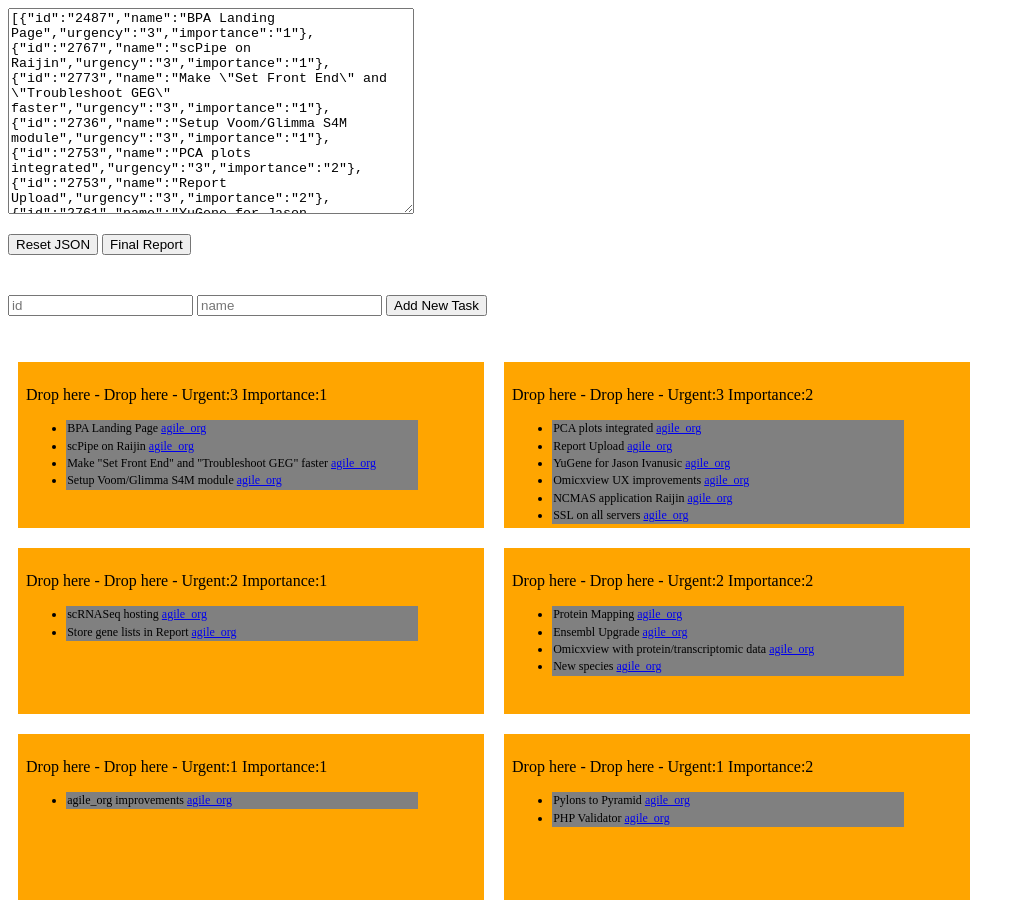
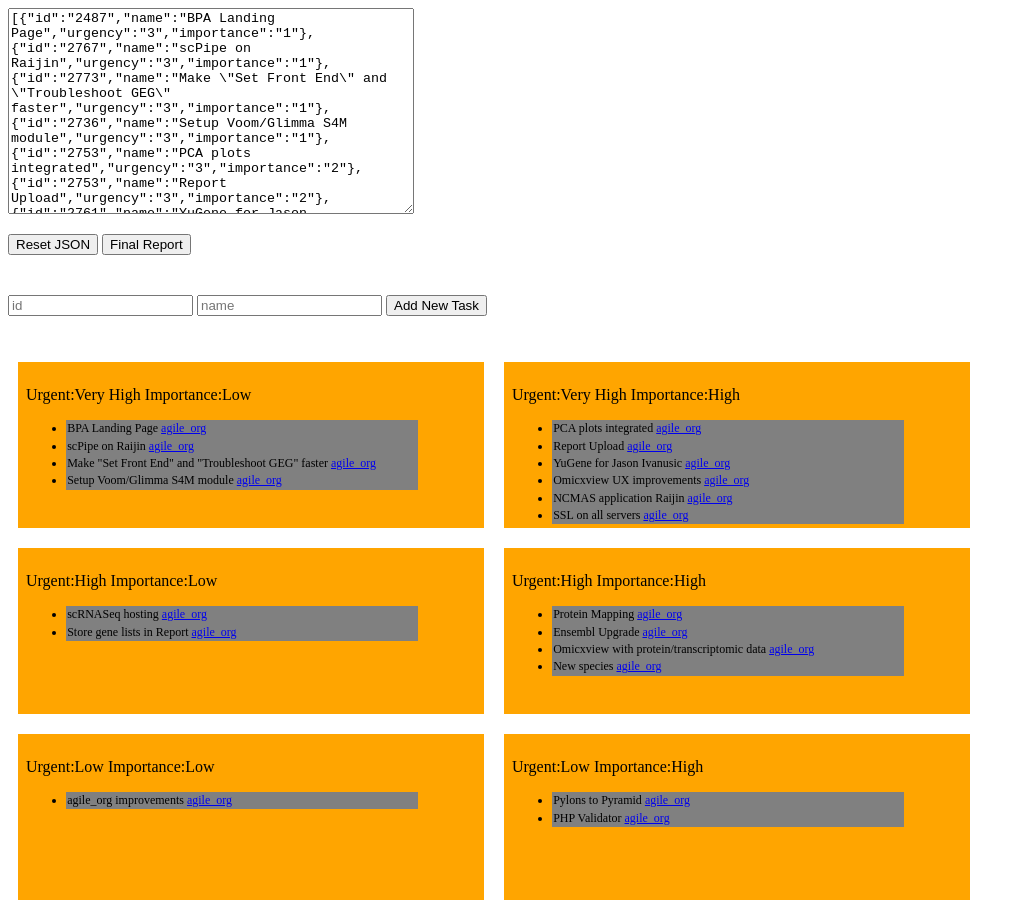
Before and after one commit to rowlandm/evaluation, a plain HTML site: page index.html in a window 1280 px wide. Shown: the whole page, without its empty margins (0-1025 px from the left). Drawn offline with nearby package versions, Linux system fonts and the light colour scheme.

Commit message:
Updating to put names to levels of urgency and importance

```diff
--- a/index.html
+++ b/index.html
@@ -47,10 +47,17 @@
 
     function setup_droppable_boxes(urgent_levels,important_levels){
 
+        levels = new Array();
+        levels[0] = 'Undefined';
+        levels[1] = 'Low';
+        levels[2] = 'High';
+        levels[3] = 'Very High';
+
+
         for (var counter_urgent = urgent_levels, len = 0; counter_urgent > len; counter_urgent--) {
             for (var counter_importance = 0, len_important = important_levels; counter_importance < len_important; counter_importance++) {
-                name= 'Drop here - Urgent:' + (counter_urgent) + ' Importance:' + (counter_importance+1);
-                new_div = '<div data-urgent-important="'+counter_urgent+'::'+(counter_importance+1)+'" id="droppable'+name+'" class="droppable ui-widget-header"> <p>Drop here - '+name+'</p><ul></ul> </div>';
+                name= 'Urgent:' + levels[counter_urgent] + ' Importance:' + levels[(counter_importance+1)];
+                new_div = '<div data-urgent-important="'+counter_urgent+'::'+(counter_importance+1)+'" id="droppable'+name+'" class="droppable ui-widget-header"> <p>'+name+'</p><ul></ul> </div>';
 
                 $(document.body).append(new_div);
             }
```
